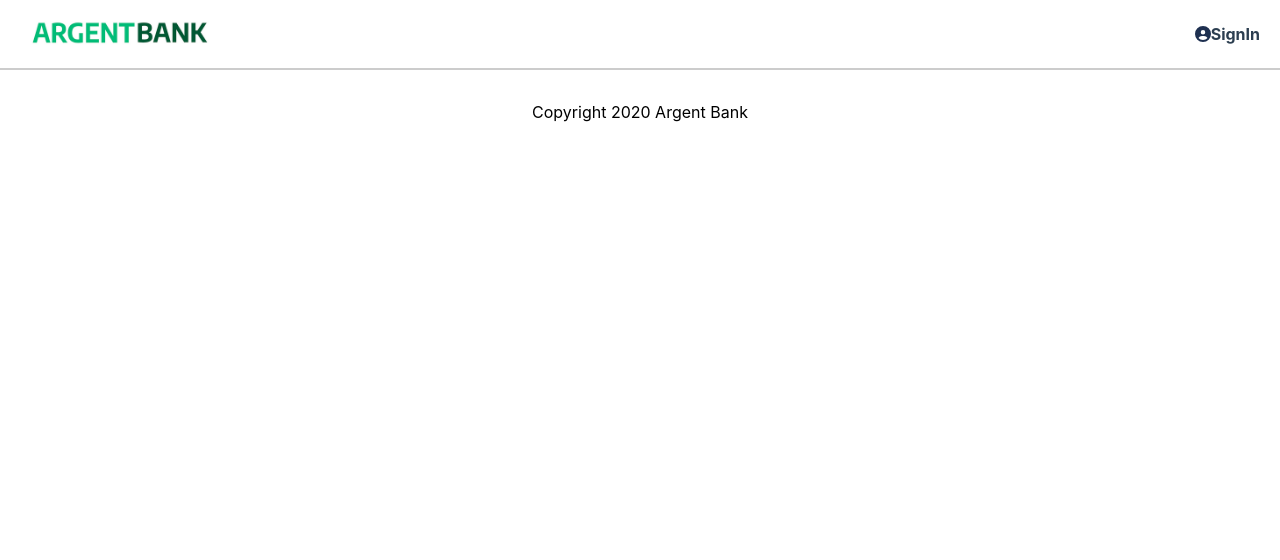
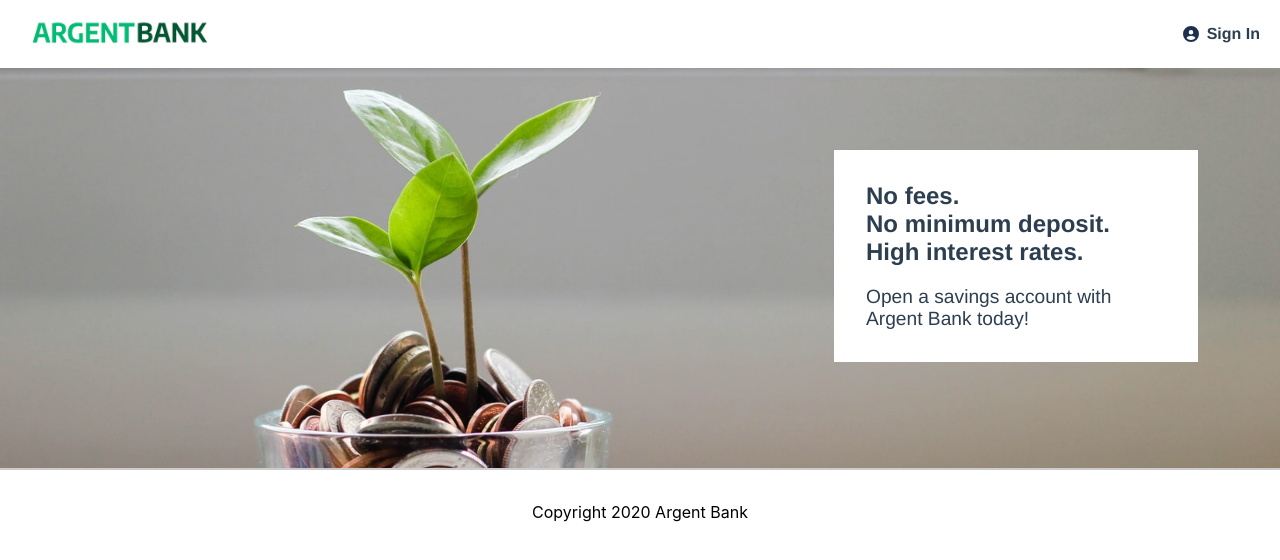
Before and after one commit to stoyb/argentbank, a React (Create React App) app: page / in a window 1280 px wide. Shown: the top 560 px of the page. Built offline with nearby package versions, Linux system fonts and the light colour scheme.

Commit message:
Hero component done

```diff
--- a/src/components/Header/Header.module.css
+++ b/src/components/Header/Header.module.css
@@ -7,18 +7,19 @@
     justify-content:space-between;
     align-items:center;
     padding: 5px 20px;
-
 }
 .logo {
     width: 200px;
     max-width: 100%;
 }
 .signInContainer{
+    color: #2c3e50;
     font-weight: bold;
-    color: #2c3e50;
     display: flex;
     align-items: center;
     text-decoration: none;
+    column-gap: 8px;
+    font-family: Avenir, Helvetica, Arial, sans-serif;
 }
 .signInContainer:hover {
     text-decoration: underline;
--- /dev/null
+++ b/src/components/Hero/Hero.jsx
@@ -0,0 +1,19 @@
+import React from 'react'
+import styles from './Hero.module.css'
+
+const Hero = () => {
+  return (
+    <>
+    <section className={styles.heroContainer}>
+    <div className={styles.heroContent}>
+        <p className={styles.subtitle}>No fees.</p>
+        <p className={styles.subtitle}>No minimum deposit.</p>
+        <p className={styles.subtitle}>High interest rates.</p>
+        <p className={styles.text}>Open a savings account with Argent Bank today!</p>
+    </div>
+    </section>
+   </>
+  )
+}
+
+export default Hero
--- /dev/null
+++ b/src/components/Hero/Hero.module.css
@@ -0,0 +1,51 @@
+.heroContainer{
+    background-image: url('../../assets/bank-tree.jpeg');
+    background-position: 0 -50px;
+    background-size: cover;
+    background-repeat: no-repeat;
+    height: 300px;
+    position: relative;
+    text-align: center;
+}
+.heroContent {
+    position: relative;
+    top:2rem;
+    width:200px;
+    background-color: #FFFFFF;
+    padding: 2rem;
+    text-align: left;
+    margin: 0 auto;
+    font-family:Avenir, Helvetica, Arial, sans-serif;
+    color: #2c3e50;
+}
+.subtitle {
+    font-weight: bold;
+    font-size: 1rem;
+    margin: 0;
+}
+.text{
+    margin-bottom: 0;
+    font-size: 0.9rem;
+    font-family:Avenir, Helvetica, Arial, sans-serif;
+}
+
+@media (min-width:920px) {
+    .heroContainer{
+        height: 400px;
+        background-position: 0% 33%;
+    }
+    .heroContent{
+        position:absolute;
+        top:50px;
+        right:50px;
+        width:300px;
+        margin:2rem;
+    }
+    .subtitle {
+        font-size: 1.5rem;
+    }
+    .text{
+        font-size: 1.2rem;
+    }
+
+}
--- a/src/components/SignIn/SignIn.jsx
+++ b/src/components/SignIn/SignIn.jsx
@@ -1,11 +1,12 @@
 import React from 'react'
 import logo from '../../assets/circle-user-solid.svg'
+//import styles from './SignIn.module.css'
 
 const SignIn = () => {
   return (
     <>
     <img src={logo} alt="SignIn"/>
-    SignIn
+    Sign In
     </>
   )
 }
--- a/src/index.js
+++ b/src/index.js
@@ -4,24 +4,25 @@
 import App from './pages/App/App.jsx';
 import Error404 from './pages/Error404/Error404.jsx'
 import { RouterProvider, createBrowserRouter } from 'react-router-dom';
+import Homepage from './pages/Homepage/Homepage';
 
 const router = createBrowserRouter([
   {
     path: "/",
     element: <App />,
     errorElement: <Error404 />,
-    // children: [
-    //   {
-    //     index: true,
-    //     element: <App />,
-    //     errorElement: <Error404 />
-    //   },
-    //   {
-    //     path: 'accomodation/:id',
-    //     element: <App />,
-    //     errorElement: <Error404 />
-    //   }
-    // ]
+    children: [
+      {
+        index: true,
+        element: <Homepage />,
+        errorElement: <Error404 />
+      },
+      {
+        path: 'accomodation/:id',
+        element: <App />,
+        errorElement: <Error404 />
+      }
+    ]
   },
 ]);
 
--- /dev/null
+++ b/src/pages/Homepage/Homepage.jsx
@@ -0,0 +1,13 @@
+import React from 'react'
+import Hero from '../../components/Hero/Hero'
+//import styles from './Homepage.module.css'
+
+const Homepage = () => {
+  return (
+    <>
+    <Hero/>
+    </>
+  )
+}
+
+export default Homepage
```
Also changed, not shown: src/pages/Homepage/Homepage.module.css (added).
